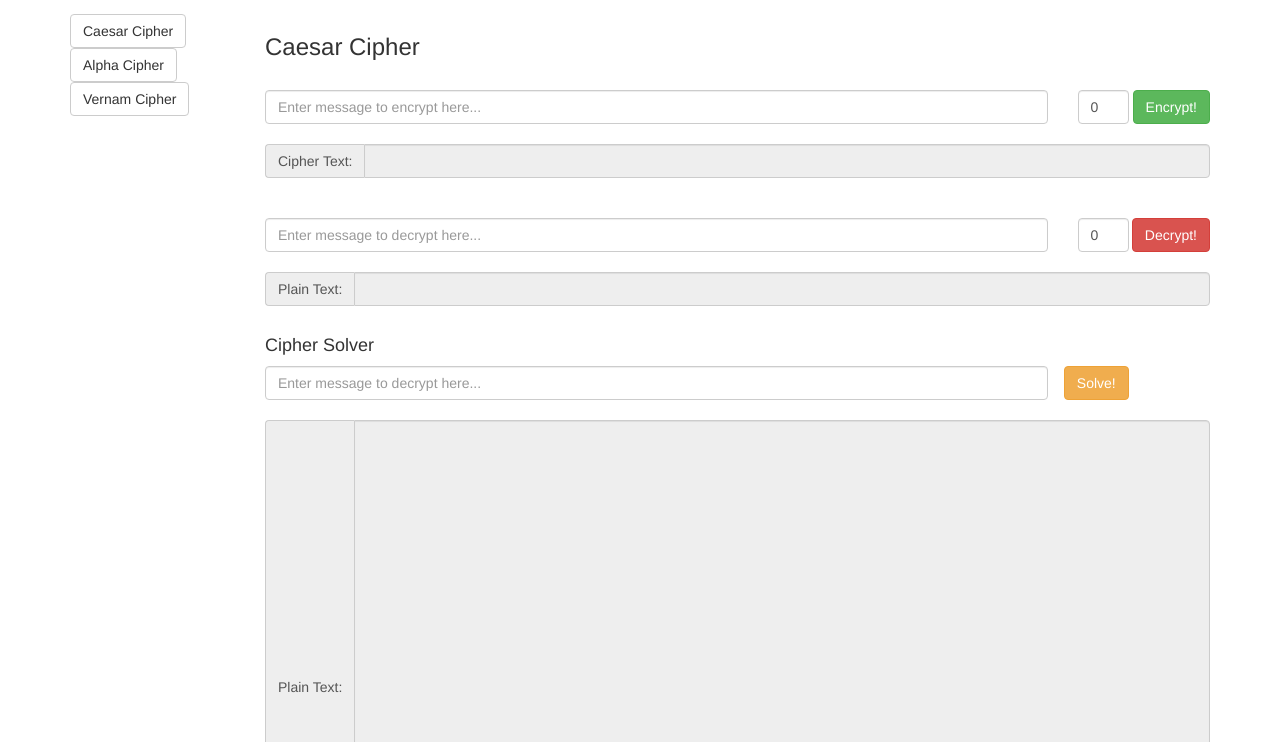
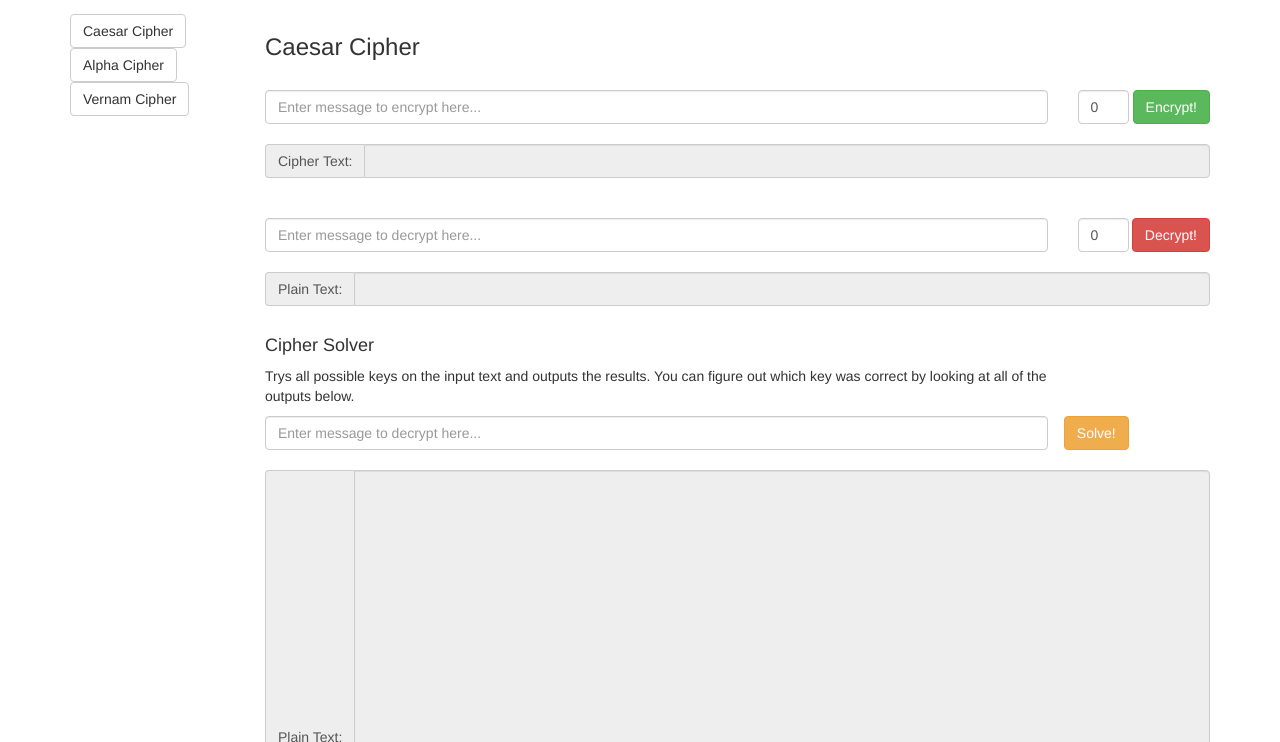
Before and after one commit to sdiemert/CSEducationTools, a plain HTML site: page index.html at #/caesarCipher in a window 1280 px wide. Shown: the part 58-800 px from the top of the page. Drawn offline with Linux system fonts and the light colour scheme.

Commit message:
added some minor formatting for caesarCipher.html

```diff
--- a/app/controllers/caesarController.js
+++ b/app/controllers/caesarController.js
@@ -40,7 +40,7 @@ caesarController.controller('caesarController', function($scope){
                 tempText += $scope.alpha.charAt(($scope.alpha.indexOf(c.charAt(i))-k).mod(26));
             }
             console.log("k: "+k+" temp:"+tempText+" c:"+c);
-            $scope.solverOutputPlain += "key:"+k+" text: "+tempText+"\n";
+            $scope.solverOutputPlain += "key: "+k+"\ttext: "+tempText+"\n";
         }
     };
 });
--- a/app/views/caesarCipher.html
+++ b/app/views/caesarCipher.html
@@ -52,7 +52,11 @@
 <br>
 
 <h4>Cipher Solver</h4>
-
+<div class='row'>
+    <div class='col-lg-10'>
+            <p>Trys all possible keys on the input text and outputs the results. You can figure out which key was correct by looking at all of the outputs below.</p>
+    </div>
+</div>
 <!--solver-->
 <div class="row">
     <div class="col-lg-10">
```
